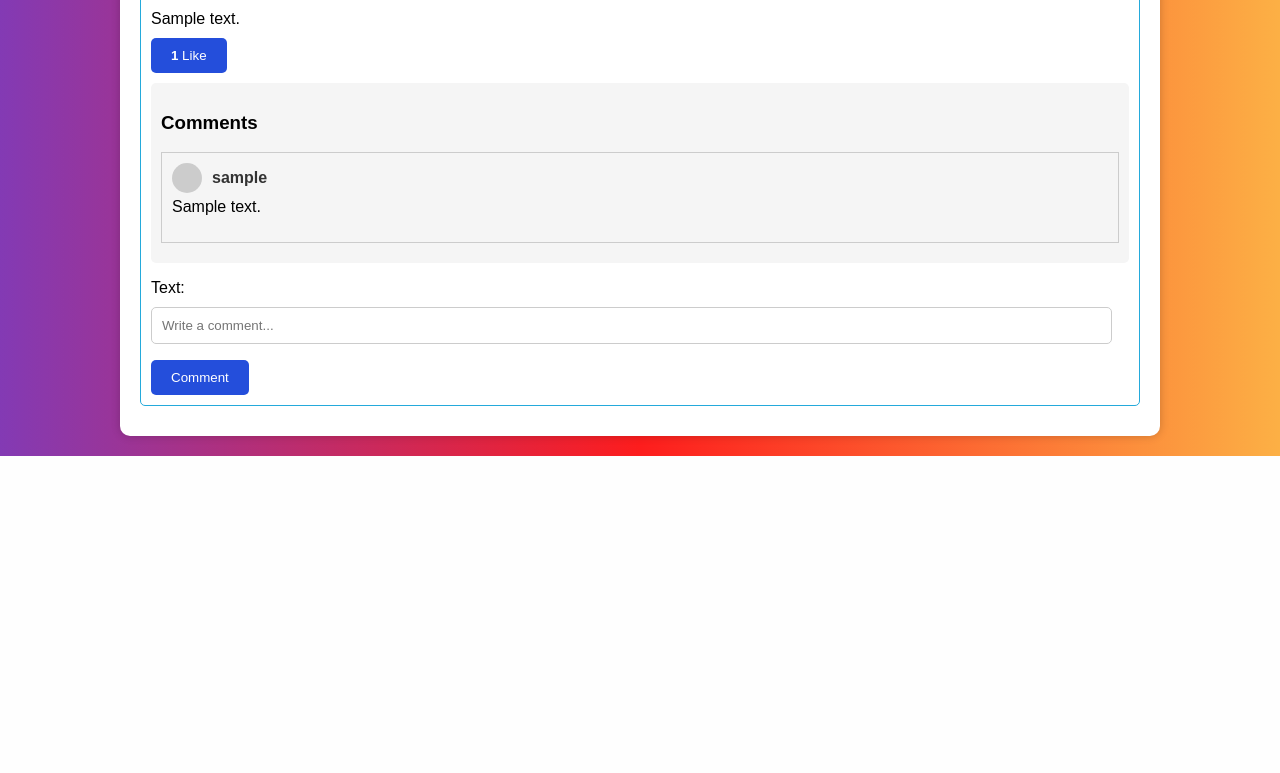
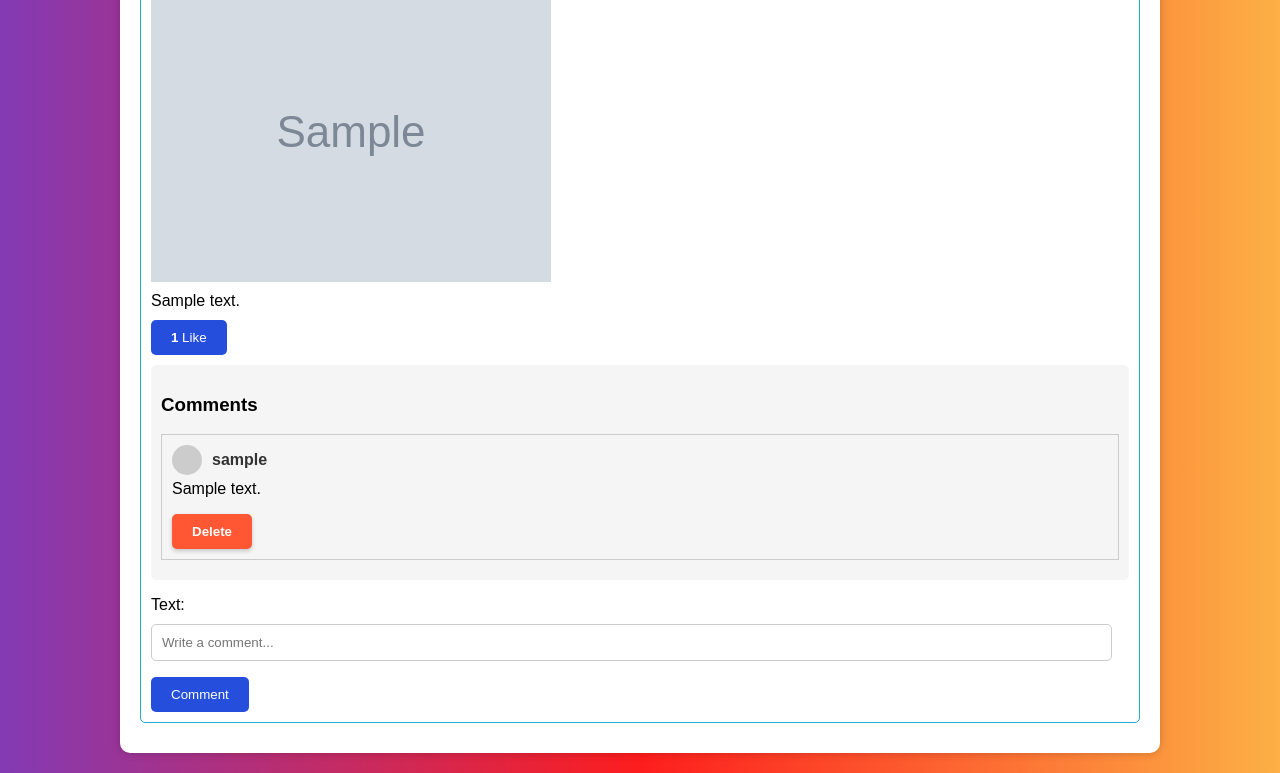
Before and after one commit to drakoRRR/Blog_Website, a Django app: page /users/profile/1/ in a window 1280 px wide. Shown: the part 551-1324 px from the top of the page. Before the commit the page ends 1007 px from the top, so only its background shows below. Run offline with Django 4.2, Linux system fonts and the light colour scheme; a user stored in the database is signed in; tables that the repository leaves empty hold one stand-in row (values such as "Sample post"); grey boxes marked "Sample" are stand-in pictures; parts of the project's set-up code (start-up, migrations or seed data) failed here and were passed over.

Commit message:
added logic of deleting comment by author of post

```diff
--- a/blog/urls.py
+++ b/blog/urls.py
@@ -1,3 +1,4 @@
+from django.contrib.auth.decorators import login_required
 from django.urls import path
 from .views import FeedView, like_view, CreatePostView, ShowPostView
 
@@ -5,8 +6,8 @@ app_name = 'blog'
 
 urlpatterns = [
     path('feed/', FeedView.as_view(), name='feed'),
-    path('post/<int:post_id>/', FeedView.as_view(), name='feed_page_with_pk'),
-    path('like/<int:post_id>/', like_view, name='like_post'),
+    path('post/<int:post_id>/', login_required(FeedView.as_view()), name='feed_page_with_pk'),
+    path('like/<int:post_id>/', login_required(like_view), name='like_post'),
     path('create_post/', CreatePostView.as_view(), name='create_post'),
     path('post/detail/<int:pk>', ShowPostView.as_view(), name='post'),
 ]
--- a/common/views.py
+++ b/common/views.py
@@ -1,11 +1,15 @@
 from django.http import HttpResponseRedirect
+from django.shortcuts import get_object_or_404
 
-from blog.models import Post
+from blog.models import Post, Comment
 from users.forms import CommentForm
 
 
 class CommentFormMixin:
     def post(self, request, *args, **kwargs):
+        if request.POST.get('action') == 'delete':
+            return self.delete_comment(request, *args, **kwargs)
+
         form = CommentForm(request.POST)
         if form.is_valid():
             comment = form.save(commit=False)
@@ -14,3 +18,10 @@ class CommentFormMixin:
             comment.save()
             return HttpResponseRedirect(request.META.get('HTTP_REFERER'))
         return self.get(request, *args, **kwargs)
+
+    def delete_comment(self, request, *args, **kwargs):
+        comment = get_object_or_404(Comment, pk=request.POST.get('comment_id'))
+        if comment.post.author == request.user:
+            comment.delete()
+            return HttpResponseRedirect(request.META.get('HTTP_REFERER'))
+        return self.get(request, *args, **kwargs)
--- a/static/users/css/profile_page_style.css
+++ b/static/users/css/profile_page_style.css
@@ -251,3 +251,40 @@ body {
     border-radius: 50%;
     object-fit: cover;
 }
+
+.show-more-container {
+    text-align: center; /* Выравнивание по центру */
+    background-color: #333; /* Цвет фона */
+    padding: 10px; /* Отступ вокруг контейнера */
+    border-radius: 5px; /* Закругленные углы */
+}
+
+.show-more-link {
+    color: white; /* Цвет текста белый */
+    text-decoration: none; /* Убрать подчеркивание ссылки */
+    font-weight: bold; /* Жирный шрифт */
+}
+
+.show-more-link:hover {
+    text-decoration: underline; /* Подчеркивание при наведении */
+}
+
+.delete-button {
+    background-color: #ff5733; /* Цвет фона */
+    color: white; /* Цвет текста */
+    border: none; /* Убираем границу */
+    padding: 10px 20px; /* Отступы внутри кнопки */
+    border-radius: 5px; /* Закругляем углы */
+    cursor: pointer; /* Курсор при наведении */
+    font-weight: bold; /* Жирный шрифт */
+    transition: background-color 0.3s ease; /* Анимация изменения цвета фона при наведении */
+}
+
+.delete-button:hover {
+    background-color: #ff3317; /* Новый цвет фона при наведении */
+}
+
+/* Если вы хотите добавить немного тени */
+.delete-button {
+    box-shadow: 0 2px 4px rgba(0, 0, 0, 0.2);
+}
--- a/users/templates/users/profile_page.html
+++ b/users/templates/users/profile_page.html
@@ -30,7 +30,7 @@
                     </div>
                 </div>
                 <div class="post-info">Posted on: {{ post.posted }}</div>
-                <img src="" alt="Sample Image" class="post-image">
+                <img src="{% if post.image %}{{ post.image.url }}{% else %}#{% endif %}" alt="Sample Image" class="post-image">
                 <p class="post-text">{{ post.text_post }}</p>
 
                 <form action="{% url 'blog:like_post' post.pk %}" method="POST">
@@ -42,7 +42,7 @@
 
                 <div class="comment-section">
                     <h3>Comments</h3>
-                    {% for comment in post.comments.all %}
+                    {% for comment in post.comments.all|slice:":2" %}
                         <div class="comment">
                             <div class="user-info">
                                 <div class="mini-avatar"></div>
@@ -51,8 +51,21 @@
                                 </div>
                             </div>
                             <p class="comment-text">{{ comment.text }}</p>
+                            {% if comment.post.author == request.user %}
+                                        <form method="POST">
+                                            {% csrf_token %}
+                                            <input type="hidden" name="action" value="delete">
+                                            <input type="hidden" name="comment_id" value="{{ comment.id }}">
+                                            <button type="submit" class="delete-button">Delete</button>
+                                        </form>
+                            {% endif %}
                         </div>
                     {% endfor %}
+                    {% if post.comments.all|length > 2 %}
+                        <div class="show-more-container">
+                            <a href="{% url 'blog:post' post.id %}" class="show-more-link">Show more comments</a>
+                        </div>
+                    {% endif %}
                 </div>
 
                 <form action="{% url 'users:profile_with_post' user.id post.id %}" method="post">
```
Also changed, not shown: blog/templates/blog/feed_page.html (+8 -0 lines), blog/templates/blog/post_page.html (+8 -0 lines), static/blog/css/feed_page_styles.css (+20 -0 lines).
